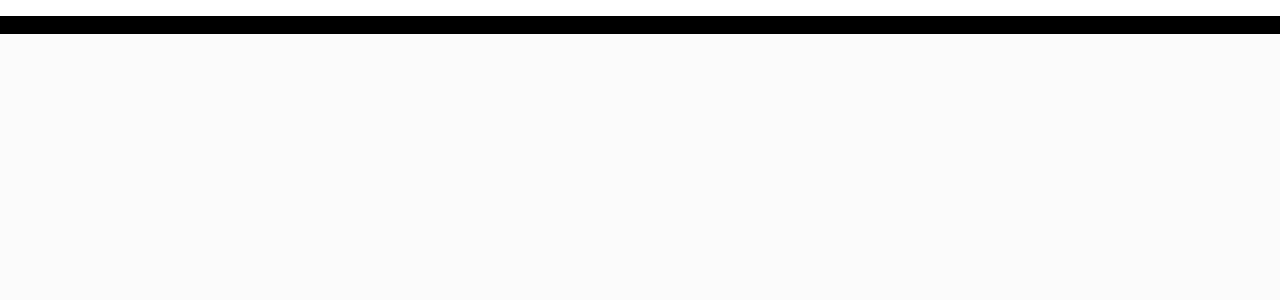
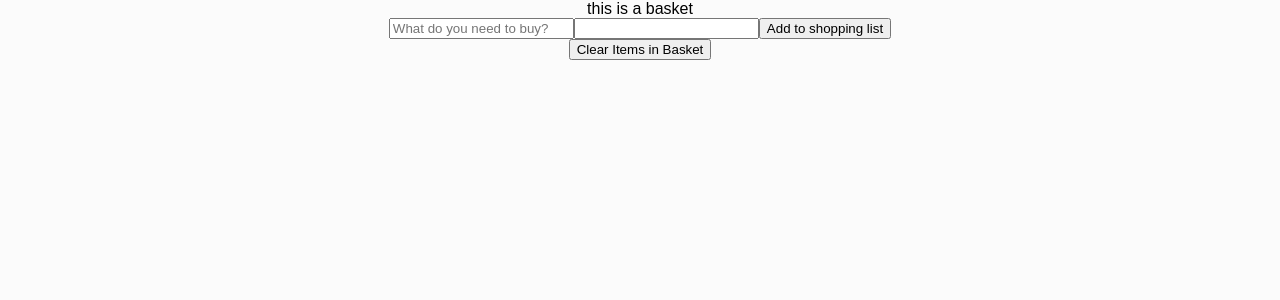
Before and after one commit to afbreilyn/afb-basket, a React (Create React App) app: page / in a window 1280 px wide. Shown: the top 300 px of the page. Built offline with nearby package versions, Linux system fonts and the light colour scheme.

Commit message:
basic functionality, and avoids duplicates

```diff
--- a/src/App.css
+++ b/src/App.css
@@ -2,3 +2,7 @@
   text-align: center;
   background: #FBFBFB;
   min-height: 100vh; }
+  .App h1, .App h2, .App h3, .App h4, .App h5, .App h6, .App p {
+    /* zeroing out */
+    padding: 0;
+    margin: 0; }
--- a/src/App.scss
+++ b/src/App.scss
@@ -4,4 +4,10 @@
   text-align: center;
   background: $slightly-grey;
   min-height: 100vh;
+
+  & h1, h2, h3, h4, h5, h6, p {
+    /* zeroing out */
+    padding: 0;
+    margin: 0;
+  }
 }
--- a/src/Basket/Basket.js
+++ b/src/Basket/Basket.js
@@ -1,14 +1,76 @@
 import React, { Component } from 'react';
+import BasketForm from './basket-form';
+import BasketItem from './basket-item';
+
 import './basket.css';
 
 class Basket extends Component {
+  state= {
+    items: []
+  }
+
+  updateShoppingList = (items) => {
+    this.setState({
+      items: items
+    });
+  }
+
+  clearInBasketItems = () => {
+    let {
+      items
+    } = this.state;
+
+    let newItems = items.filter(item => item.inBasket !== true);
+
+    this.updateShoppingList( newItems );
+  }
+
+  toggleInBasket = (name, val) => {
+    let newItems = this.state.items;
+
+    let found = newItems.find((item) => {
+      return item.text === name;
+    })
+
+    found.timeStamp = Date.now();
+    found.inBasket = val;
+
+    this.updateShoppingList( newItems );
+  }
 
   render() {
+    let {
+      items
+    } = this.state;
+
+    let basketItems;
+
+    if (items.length) {
+      basketItems = items.map((item, idx) => {
+        return (
+          <BasketItem
+            text={ item.text }
+            number={ item.number }
+            inBasket={ item.inBasket }
+            timeStamp={ item.timeStamp }
+            key={ idx }
+            toggleInBasket={ this.toggleInBasket } />
+        )
+      })
+    }
+
     return (
       <div className="basketContainer">
         <p>
           this is a basket
         </p>
+        <BasketForm
+          items={ items }
+          updateShoppingList={ this.updateShoppingList } />
+        { basketItems }
+        <button onClick={ this.clearInBasketItems }>
+          Clear Items in Basket
+        </button>
       </div>
     )
   }
--- /dev/null
+++ b/src/Basket/basket-form.js
@@ -0,0 +1,55 @@
+import React, { Component } from 'react';
+
+class BasketForm extends Component {
+
+  addItemToShoppingList = (e) => {
+    let itemArray = this.props.items;
+    let textVal = this.textInput.value;
+
+    if (textVal !== "") {
+      // let dupArr = itemArray.filter(item => (item.text === textVal));
+      let duplicate = itemArray.find((item) => {
+        return item.text === textVal
+      });
+
+      let numVal = parseInt(this.numInput.value, 10) || 1;
+
+      if ( duplicate ) {
+        duplicate.number += numVal;
+        duplicate.timeStamp = Date.now();
+      } else {
+        itemArray.unshift(
+          {
+            text: textVal,
+            timeStamp: Date.now(),
+            number: numVal,
+            inBasket: false
+          }
+        );
+      }
+
+      this.props.updateShoppingList( itemArray )
+
+      this.textInput.value = "";
+      this.numInput.value = ""
+    }
+
+    e.preventDefault();
+  }
+
+  render() {
+    return (
+      <form onSubmit={ this.addItemToShoppingList }>
+        <input ref={ (input) => this.textInput = input }
+          placeholder="What do you need to buy?" />
+        <input ref={ (input) => this.numInput = input }
+          type="number" />
+        <button type="submit">
+          Add to shopping list
+        </button>
+      </form>
+    )
+  }
+}
+
+export default BasketForm;
--- /dev/null
+++ b/src/Basket/basket-item.js
@@ -0,0 +1,30 @@
+import React, { Component } from 'react';
+import { string, number, bool, func } from 'prop-types';
+
+class BasketItem extends Component {
+  static propTypes = {
+    text: string.isRequired,
+    timeStamp: number.isRequired,
+    number: number.isRequired,
+    inBasket: bool.isRequired,
+    toggleInBasket: func.isRequired
+  }
+
+  render() {
+    let {
+      toggleInBasket,
+      text,
+      timeStamp,
+      number,
+      inBasket
+    } = this.props;
+
+    return(
+      <div onClick={ e => toggleInBasket(text, !inBasket) }>
+        { text } || { number } || { `${inBasket}` }
+      </div>
+    )
+  }
+}
+
+export default BasketItem;
--- a/src/Basket/basket.css
+++ /dev/null
@@ -1,2 +0,0 @@
-.basketContainer p {
-  background-color: black; }
--- a/src/Basket/basket.scss
+++ b/src/Basket/basket.scss
@@ -1,7 +1,7 @@
 @import "../styles/colours.scss";
 
 .basketContainer {
-  & p {
-    background-color: $black;
+  & h4 {
+
   }
 }
```
Also changed, not shown: 1 other file (tests, documents, lock files or other folders).
